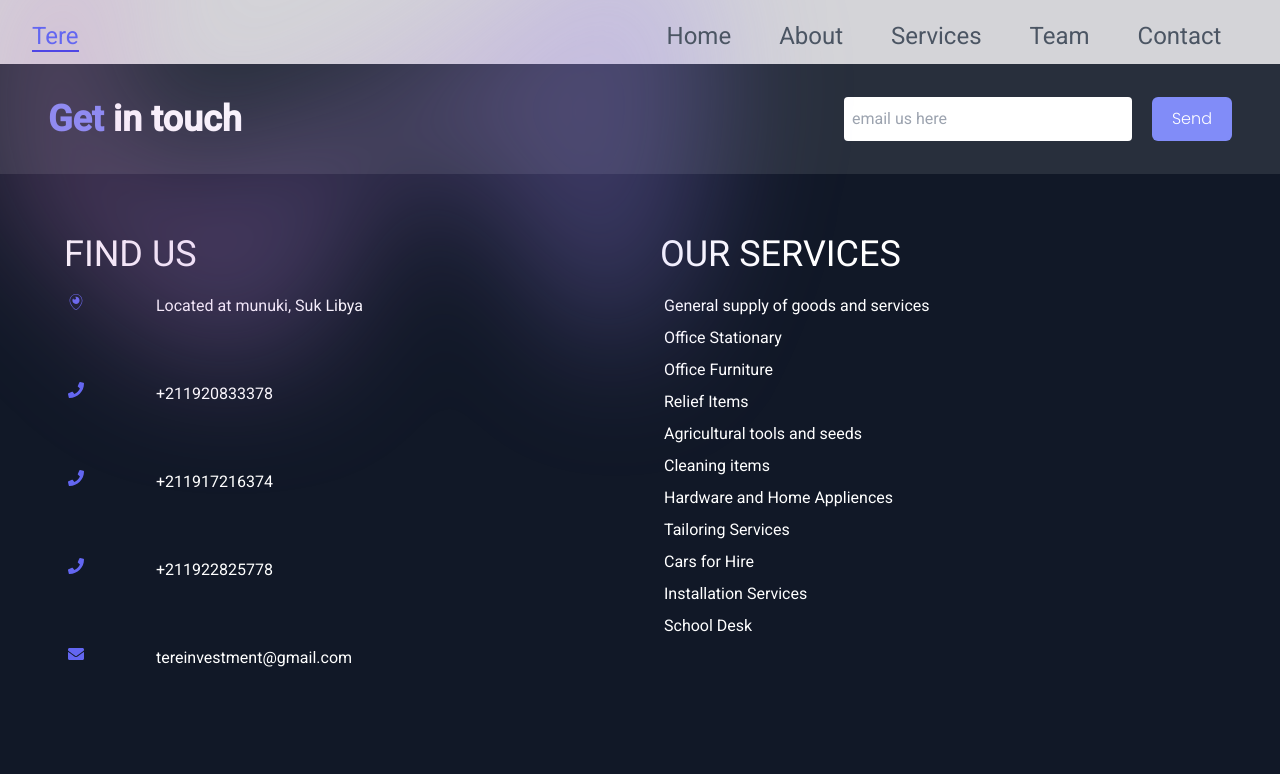
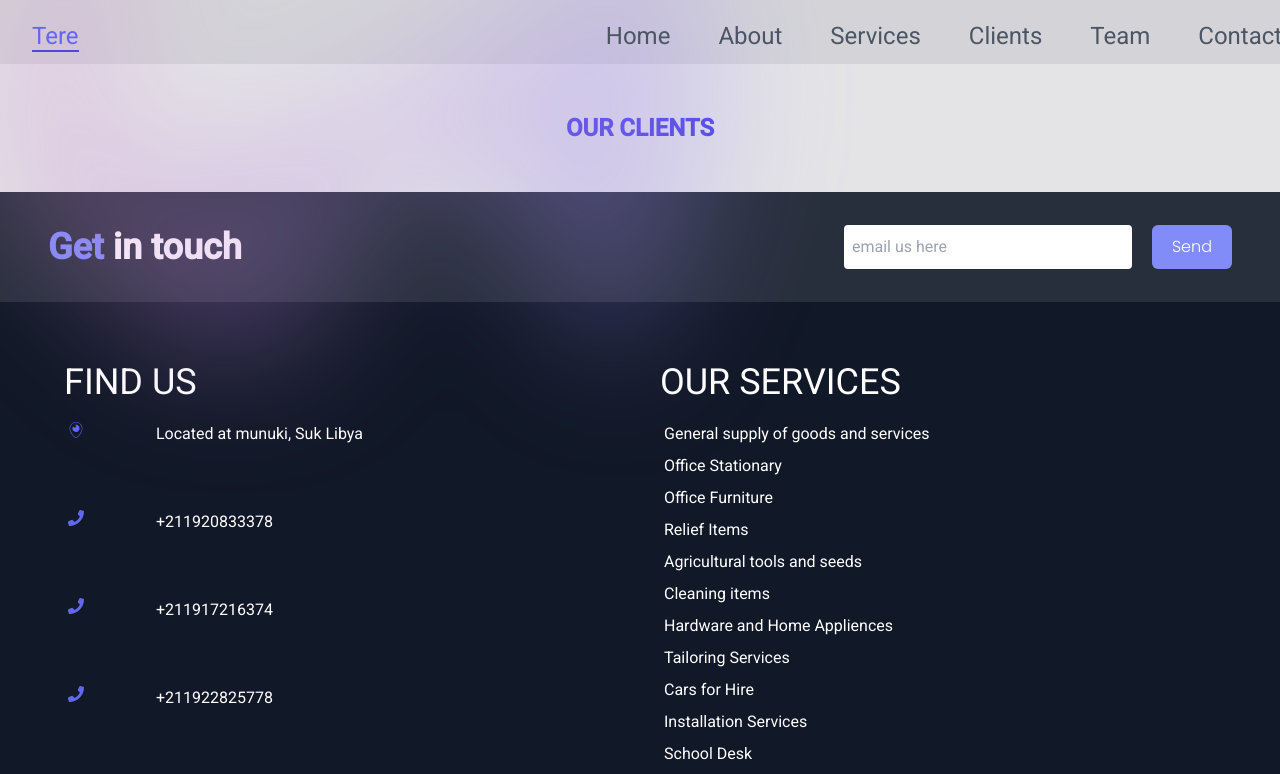
Before and after one commit to vipsamo/Teraan-ogistcs, a React (Create React App) app: page /clients in a window 1280 px wide. Shown: the top 774 px of the page. Built offline with nearby package versions, Linux system fonts and the light colour scheme.

Commit message:
new updates

```diff
--- a/src/App.js
+++ b/src/App.js
@@ -7,6 +7,7 @@ import Services from './pages/Services'
 import About from './pages/About';
 import Nav from './components/Nav'
 import { Routes, Route, } from "react-router-dom";
+import Clients from './pages/Clients';
 function App() {
   return (
     <div >
@@ -19,6 +20,7 @@ function App() {
       <Route path="/contact" element={<Contact/>} />
       <Route path="/team" element={<Team/>} />
       <Route path="/services" element={<Services/>} />
+      <Route path="/clients" element={<Clients/>} />
       </Routes>
       <Footer/>
 
--- a/src/assets/link.js
+++ b/src/assets/link.js
@@ -9,6 +9,7 @@ const links=[
         title:"  About",
         path:"/about"
     },
+
     {
         id:3,
         title:"Services",
@@ -16,11 +17,16 @@ const links=[
     },
     {
         id:4,
+        title:"Clients",
+        path:"/clients"
+    },
+    {
+        id:5,
         title:"Team",
         path:"/team"
     },
     {
-        id:5,
+        id:6,
         title:"Contact",
         path:"/contact"
     }
--- /dev/null
+++ b/src/pages/Clients.jsx
@@ -0,0 +1,11 @@
+import React from 'react'
+
+const Clients = () => {
+  return (
+    <div>
+       <h1 className='text-2xl font-semibold leading-8 text-indigo-600 m-8 p-4 text-center'>OUR CLIENTS </h1>
+    </div>
+  )
+}
+
+export default Clients
--- a/src/pages/Home.jsx
+++ b/src/pages/Home.jsx
@@ -1,13 +1,13 @@
 import React from 'react'
 import Hero from '../components/Hero'
-import HomeServices from '../components/HomeServices'
+import Services from '../pages/Services'
 
 const Home = () => {
 
   return (
     <div>
       <Hero/>
-      <HomeServices/>
+      <Services/>
     </div>
   )
 }
--- a/src/pages/Services.jsx
+++ b/src/pages/Services.jsx
@@ -81,7 +81,7 @@ export default function Services() {
   return (
     <div>
       <div className="sm:text-center">
-          <h2 className="text-2xl font-semibold leading-8 text-indigo-600 m-8 p-4">SERVICES</h2>
+          <h2 className="text-2xl font-semibold leading-8 text-indigo-600 m-8 p-4">OUR SERVICES</h2>
 
         </div>
 
```
